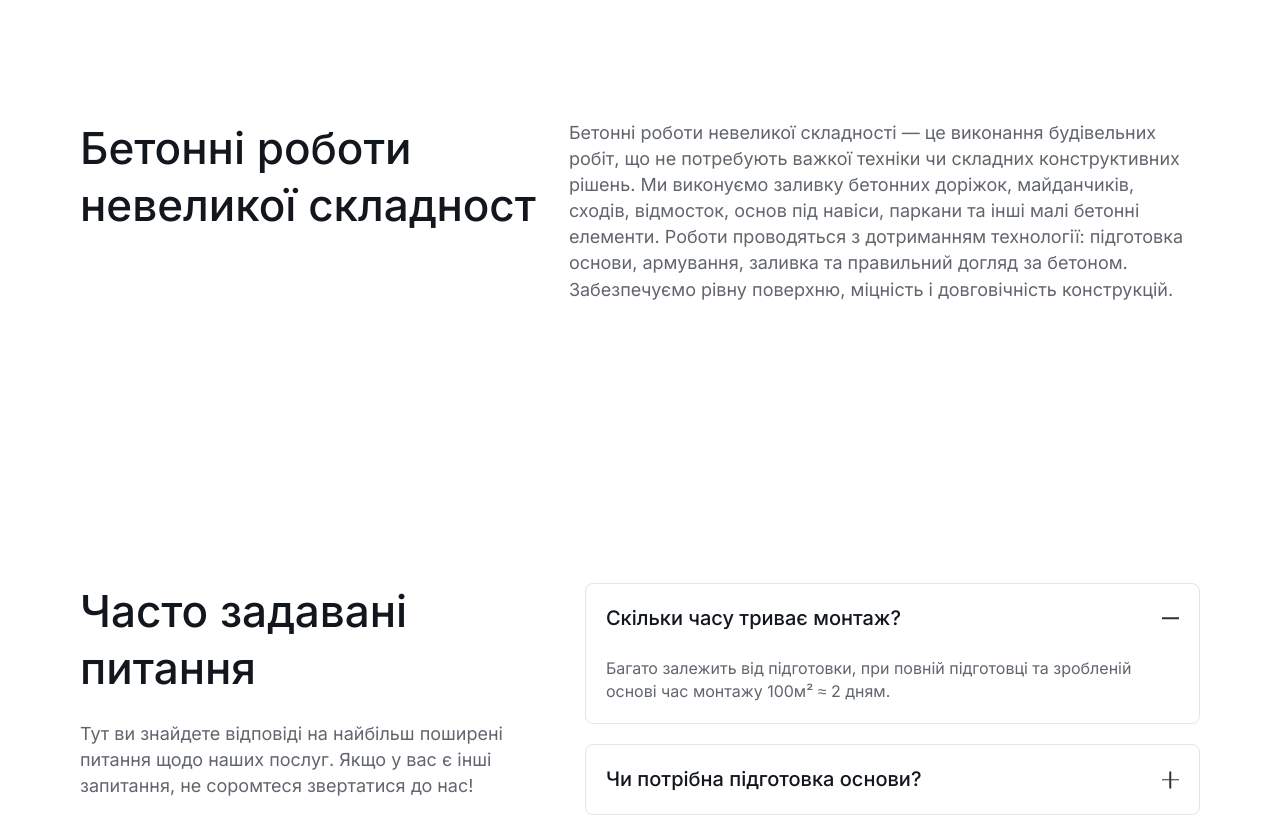
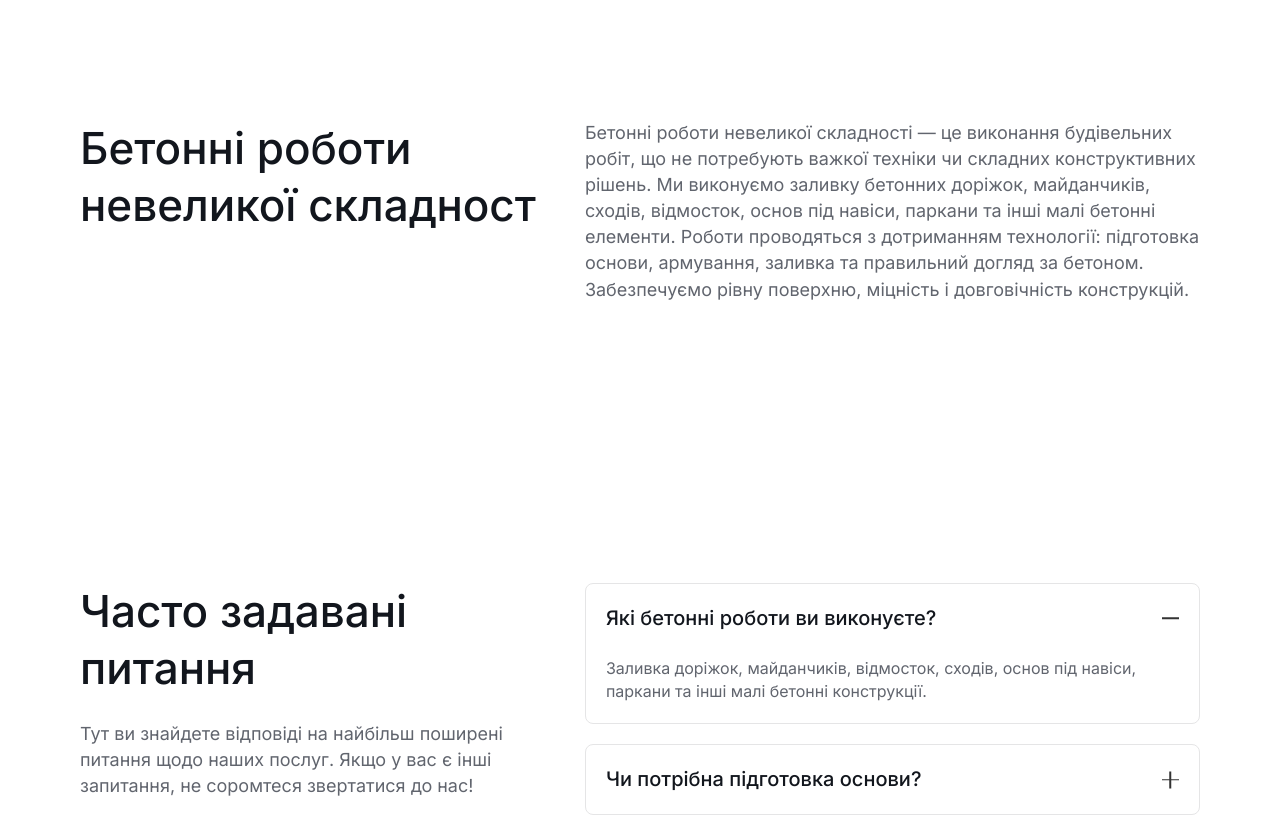
Before and after one commit to aMadAlien/antonuk, a Next.js app: page /betonni-roboti in a window 1280 px wide. Shown: the part 800-1617 px from the top of the page. Built offline with nearby package versions, Linux system fonts and the light colour scheme.

Commit message:
fix faq list for service

```diff
--- a/app/[posluha]/page.tsx
+++ b/app/[posluha]/page.tsx
@@ -40,10 +40,7 @@ export default async function Page({ params }: { params: Promise<{ posluha: stri
         <p className="hero-section__subtitle">Якісно. Вчасно. Під ключ.</p>
       </div>
 
-      <ServicePage
-        mainTitle={data.mainTitle}
-        mainDescription={data.mainDescription}
-      />
+      <ServicePage data={data} />
 
       <Footer />
     </div>
--- a/components/ServicePage/index.tsx
+++ b/components/ServicePage/index.tsx
@@ -1,16 +1,17 @@
+import { FAQ } from '@/types/common'
 import FaqBlock from '../FaqBlock'
-import { faqPavement } from '@/content/faq'
 
 interface ServicePage {
   mainTitle: string
   mainDescription: string
+  faq: FAQ[]
 }
 
-export default function ServicePage({ mainTitle, mainDescription }: ServicePage) {
+export default function ServicePage({ data: { mainTitle, mainDescription, faq } }: { data: ServicePage }) {
   return (
     <main>
       <section className="px-container py-[60px] md:pt-[120px] md:pb-[80px]">
-        <div className="container flex max-md:gap-8 md:justify-between max-md:flex-col">
+        <div className="container flex gap-8 md:justify-between max-md:flex-col">
           <h2 className="h2 container__col--smaller">{mainTitle}</h2>
           <div className="container__col--larger">
             <p className="text-p mb-[60px] lg:mb-[80px]">{mainDescription}</p>
@@ -19,7 +20,7 @@ export default function ServicePage({ mainTitle, mainDescription }: ServicePage)
       </section>
 
 
-      <FaqBlock faq={faqPavement} />
+      <FaqBlock faq={faq} />
 
     </main>
   )
```
